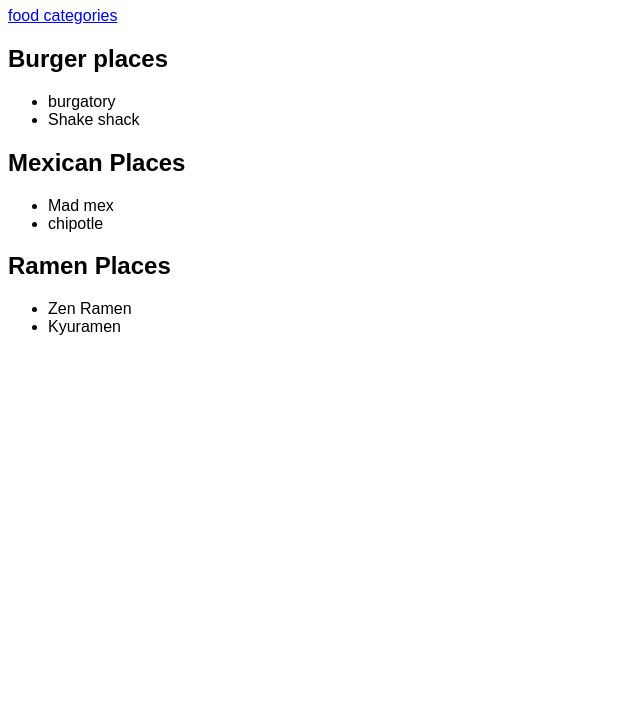
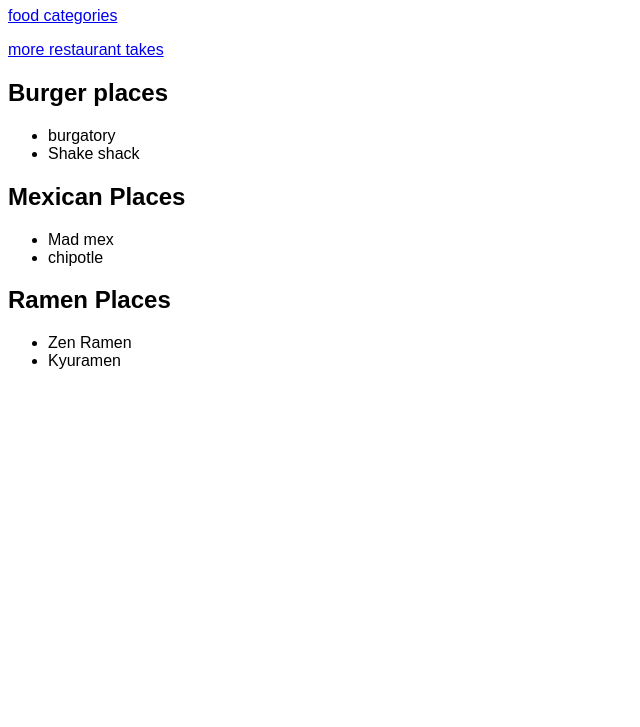
Before and after one commit to Steve8323/Food---HS-CS, a plain HTML site: page restaurant.html in a window 1280 px wide. Shown: the part 73-800 px from the top of the page, without its empty margins (0-640 px from the left). Drawn offline with Linux system fonts and the light colour scheme.

Commit message:
Update restaurant.html

```diff
--- a/restaurant.html
+++ b/restaurant.html
@@ -13,6 +13,7 @@ font-family: "Arial";
 
 <h1>Restaurant Recommendations</h1>
 <p><a href="index.html">food categories</a></p>
+<a href="https://dc.eater.com/maps/best-pittsburgh-restaurants">more restaurant takes</a>
 
 <h2>Burger places</h2>
 <ul>
```
